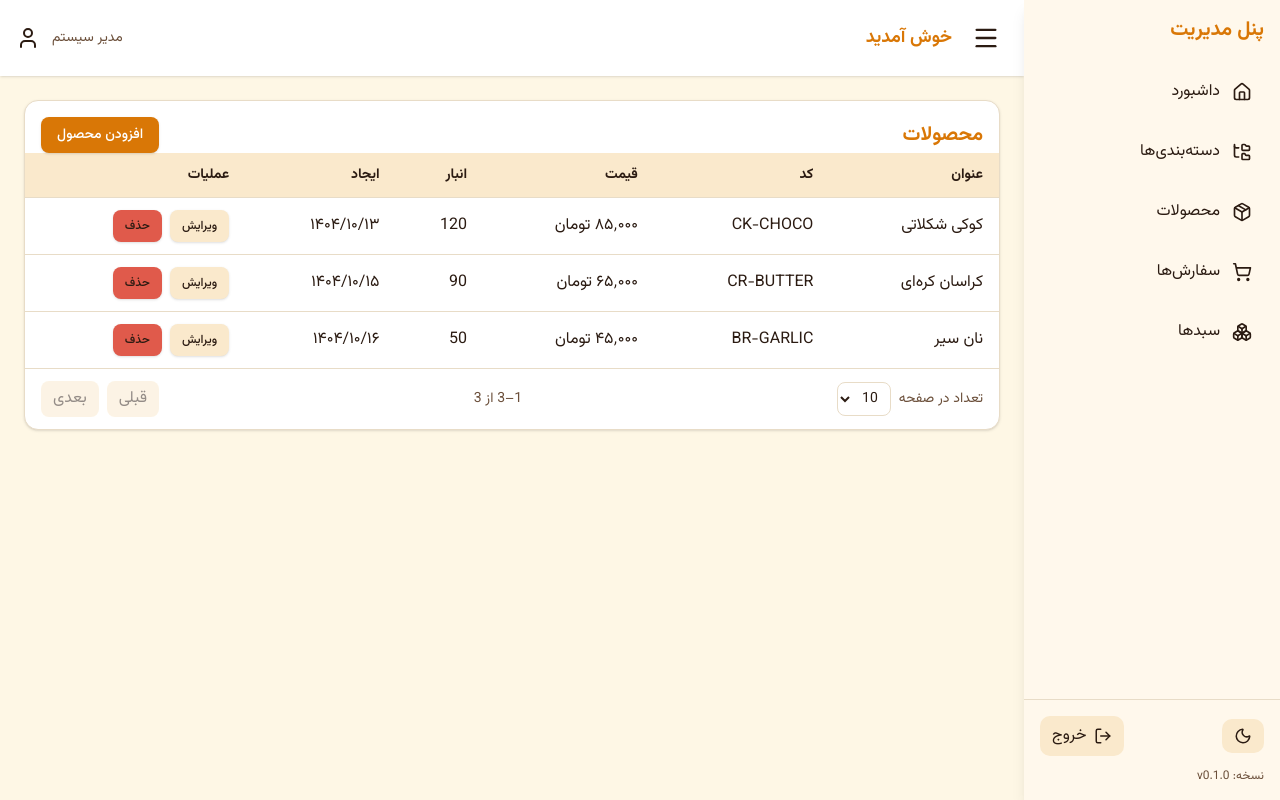
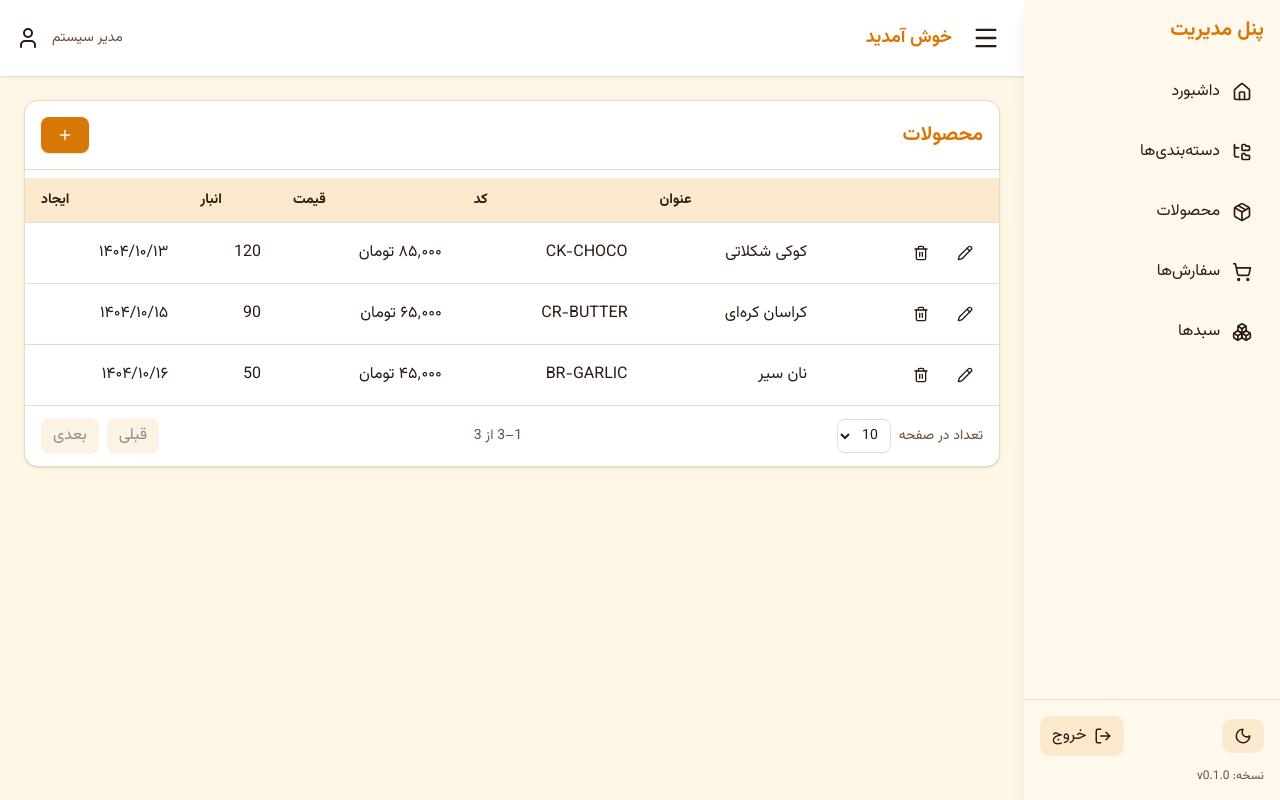
Before and after one commit to mspanadgoo/aknoon-backoffice-dashboard, a Next.js app: page /products in a window 1280 px wide. Built offline with nearby package versions, Linux system fonts and the light colour scheme.

Commit message:
feat(admin): add CRUD pages and improve data table layout
- Implement new category and product creation/edit pages
- Add navigation links from list pages to creation forms
- Enhance data table UI by making action column sticky and using icons
- Update root page to redirect based on auth token

```diff
--- /dev/null
+++ b/app/(admin)/categories/[id]/edit/page.tsx
@@ -0,0 +1,27 @@
+import { Card, CardContent, CardHeader, CardTitle } from "@/components/ui/card";
+import { Button } from "@/components/ui/button";
+import { Input } from "@/components/ui/input";
+import { Label } from "@/components/ui/label";
+
+export default function CategoryEditPage() {
+  return (
+    <div className="max-w-xl">
+      <Card>
+        <CardHeader>
+          <CardTitle className="text-primary">ویرایش دسته‌بندی</CardTitle>
+        </CardHeader>
+        <CardContent className="space-y-4">
+          <div className="space-y-2">
+            <Label htmlFor="title">عنوان</Label>
+            <Input id="title" placeholder="عنوان دسته‌بندی" />
+          </div>
+          <div className="space-y-2">
+            <Label htmlFor="slug">اسلاگ</Label>
+            <Input id="slug" placeholder="slug" />
+          </div>
+          <Button>ذخیره</Button>
+        </CardContent>
+      </Card>
+    </div>
+  );
+}
--- /dev/null
+++ b/app/(admin)/categories/new/page.tsx
@@ -0,0 +1,27 @@
+import { Card, CardContent, CardHeader, CardTitle } from "@/components/ui/card";
+import { Button } from "@/components/ui/button";
+import { Input } from "@/components/ui/input";
+import { Label } from "@/components/ui/label";
+
+export default function CategoryNewPage() {
+  return (
+    <div className="max-w-xl">
+      <Card>
+        <CardHeader>
+          <CardTitle className="text-primary">افزودن دسته‌بندی</CardTitle>
+        </CardHeader>
+        <CardContent className="space-y-4">
+          <div className="space-y-2">
+            <Label htmlFor="title">عنوان</Label>
+            <Input id="title" placeholder="عنوان دسته‌بندی" />
+          </div>
+          <div className="space-y-2">
+            <Label htmlFor="slug">اسلاگ</Label>
+            <Input id="slug" placeholder="slug" />
+          </div>
+          <Button>ثبت</Button>
+        </CardContent>
+      </Card>
+    </div>
+  );
+}
--- a/app/(admin)/categories/page.tsx
+++ b/app/(admin)/categories/page.tsx
@@ -1,6 +1,8 @@
 "use client";
+import Link from "next/link";
 import { Button } from "@/components/ui/button";
 import { DataTable } from "@/components/ui/data-table";
+import { Pencil, Trash2, Plus } from "lucide-react";
 
 type Category = {
   id: string;
@@ -38,11 +40,11 @@ const columns = [
 function RowActions(row: Category) {
   return (
     <div className="flex items-center gap-2">
-      <Button variant="secondary" size="sm">
-        ویرایش
+      <Button variant="ghost" size="icon" title="ویرایش">
+        <Pencil />
       </Button>
-      <Button variant="destructive" size="sm">
-        حذف
+      <Button variant="ghost" size="icon" title="حذف">
+        <Trash2 />
       </Button>
     </div>
   );
@@ -58,7 +60,11 @@ export default function CategoriesPage() {
         caption={
           <div className="flex items-center justify-between">
             <h2 className="text-xl font-bold text-primary">دسته‌بندی‌ها</h2>
-            <Button>افزودن دسته‌بندی</Button>
+            <Button asChild title="افزودن دسته‌بندی">
+              <Link href="/categories/new">
+                <Plus />
+              </Link>
+            </Button>
           </div>
         }
       />
--- /dev/null
+++ b/app/(admin)/products/[id]/edit/page.tsx
@@ -0,0 +1,31 @@
+import { Card, CardContent, CardHeader, CardTitle } from "@/components/ui/card";
+import { Button } from "@/components/ui/button";
+import { Input } from "@/components/ui/input";
+import { Label } from "@/components/ui/label";
+
+export default function ProductEditPage() {
+  return (
+    <div className="max-w-xl">
+      <Card>
+        <CardHeader>
+          <CardTitle className="text-primary">ویرایش محصول</CardTitle>
+        </CardHeader>
+        <CardContent className="space-y-4">
+          <div className="space-y-2">
+            <Label htmlFor="title">عنوان</Label>
+            <Input id="title" placeholder="عنوان محصول" />
+          </div>
+          <div className="space-y-2">
+            <Label htmlFor="sku">کد</Label>
+            <Input id="sku" placeholder="SKU" />
+          </div>
+          <div className="space-y-2">
+            <Label htmlFor="price">قیمت</Label>
+            <Input id="price" type="number" placeholder="قیمت" />
+          </div>
+          <Button>ذخیره</Button>
+        </CardContent>
+      </Card>
+    </div>
+  );
+}
--- /dev/null
+++ b/app/(admin)/products/new/page.tsx
@@ -0,0 +1,31 @@
+import { Card, CardContent, CardHeader, CardTitle } from "@/components/ui/card";
+import { Button } from "@/components/ui/button";
+import { Input } from "@/components/ui/input";
+import { Label } from "@/components/ui/label";
+
+export default function ProductNewPage() {
+  return (
+    <div className="max-w-xl">
+      <Card>
+        <CardHeader>
+          <CardTitle className="text-primary">افزودن محصول</CardTitle>
+        </CardHeader>
+        <CardContent className="space-y-4">
+          <div className="space-y-2">
+            <Label htmlFor="title">عنوان</Label>
+            <Input id="title" placeholder="عنوان محصول" />
+          </div>
+          <div className="space-y-2">
+            <Label htmlFor="sku">کد</Label>
+            <Input id="sku" placeholder="SKU" />
+          </div>
+          <div className="space-y-2">
+            <Label htmlFor="price">قیمت</Label>
+            <Input id="price" type="number" placeholder="قیمت" />
+          </div>
+          <Button>ثبت</Button>
+        </CardContent>
+      </Card>
+    </div>
+  );
+}
--- a/app/(admin)/products/page.tsx
+++ b/app/(admin)/products/page.tsx
@@ -1,6 +1,8 @@
- "use client";
+"use client";
+import Link from "next/link";
 import { Button } from "@/components/ui/button";
 import { DataTable } from "@/components/ui/data-table";
+import { Pencil, Trash2, Plus } from "lucide-react";
 
 type Product = {
   id: string;
@@ -12,9 +14,30 @@ type Product = {
 };
 
 const data: Product[] = [
-  { id: "p1", title: "کوکی شکلاتی", sku: "CK-CHOCO", price: 85000, stock: 120, createdAt: "2026-01-03" },
-  { id: "p2", title: "کراسان کره‌ای", sku: "CR-BUTTER", price: 65000, stock: 90, createdAt: "2026-01-05" },
-  { id: "p3", title: "نان سیر", sku: "BR-GARLIC", price: 45000, stock: 50, createdAt: "2026-01-06" },
+  {
+    id: "p1",
+    title: "کوکی شکلاتی",
+    sku: "CK-CHOCO",
+    price: 85000,
+    stock: 120,
+    createdAt: "2026-01-03",
+  },
+  {
+    id: "p2",
+    title: "کراسان کره‌ای",
+    sku: "CR-BUTTER",
+    price: 65000,
+    stock: 90,
+    createdAt: "2026-01-05",
+  },
+  {
+    id: "p3",
+    title: "نان سیر",
+    sku: "BR-GARLIC",
+    price: 45000,
+    stock: 50,
+    createdAt: "2026-01-06",
+  },
 ];
 
 const currency = (n: number) =>
@@ -25,14 +48,21 @@ const columns = [
   { header: "کد", accessor: (p: Product) => p.sku },
   { header: "قیمت", accessor: (p: Product) => currency(p.price) },
   { header: "انبار", accessor: (p: Product) => p.stock },
-  { header: "ایجاد", accessor: (p: Product) => new Date(p.createdAt).toLocaleDateString("fa-IR") },
+  {
+    header: "ایجاد",
+    accessor: (p: Product) => new Date(p.createdAt).toLocaleDateString("fa-IR"),
+  },
 ];
 
 function RowActions(row: Product) {
   return (
     <div className="flex items-center gap-2">
-      <Button variant="secondary" size="sm">ویرایش</Button>
-      <Button variant="destructive" size="sm">حذف</Button>
+      <Button variant="ghost" size="icon" title="ویرایش">
+        <Pencil />
+      </Button>
+      <Button variant="ghost" size="icon" title="حذف">
+        <Trash2 />
+      </Button>
     </div>
   );
 }
@@ -47,7 +77,11 @@ export default function ProductsPage() {
         caption={
           <div className="flex items-center justify-between">
             <h2 className="text-xl font-bold text-primary">محصولات</h2>
-            <Button>افزودن محصول</Button>
+            <Button asChild title="افزودن محصول">
+              <Link href="/products/new">
+                <Plus />
+              </Link>
+            </Button>
           </div>
         }
       />
--- /dev/null
+++ b/app/page.tsx
@@ -0,0 +1,12 @@
+import { cookies } from "next/headers";
+import { redirect } from "next/navigation";
+
+export default async function RootPage() {
+  const c = await cookies();
+  const token = c.get("auth_token")?.value;
+  if (token) {
+    redirect("/dashboard");
+  } else {
+    redirect("/login");
+  }
+}
--- a/components/ui/data-table.tsx
+++ b/components/ui/data-table.tsx
@@ -54,12 +54,12 @@ export function DataTable<TData>({
   const cols = React.useMemo(() => {
     if (!rowActions) return columns;
     return [
-      ...columns,
       {
         id: "__actions__",
-        header: "عملیات",
+        header: "",
         cell: (row) => rowActions(row),
       } as ColumnDef<TData>,
+      ...columns,
     ];
   }, [columns, rowActions]);
 
@@ -81,29 +81,44 @@ export function DataTable<TData>({
         className,
       )}
     >
-      {caption && <div className="px-4 pt-4">{caption}</div>}
+      {caption && <div className="px-4 py-4 border-b border-border mb-2">{caption}</div>}
       <div className="overflow-x-auto">
         <table className="w-full border-collapse">
           <thead className="bg-secondary text-secondary-foreground">
             <tr className="text-sm">
-              {cols.map((c, i) => (
-                <th key={c.id ?? i} className="px-4 py-3 text-start">
+              {cols.map((c, i) => {
+                const isActions = c.id === "__actions__" || (i === 0 && !!rowActions);
+                return (
+                  <th
+                    key={c.id ?? i}
+                    className={cn(
+                      "px-4 py-3 text-left",
+                      isActions && "sticky left-0 z-10 bg-secondary"
+                    )}
+                  >
                     {c.header}
                   </th>
-              ))}
+                );
+              })}
             </tr>
           </thead>
           <tbody>
             {pageRows.map((row, ri) => (
               <tr key={ri} className="border-t border-border">
-                {cols.map((c, ci) => (
+                {cols.map((c, ci) => {
+                  const isActions = c.id === "__actions__" || (ci === 0 && !!rowActions);
+                  return (
                     <td
                       key={(c.id ?? ci) as React.Key}
-                    className="px-4 py-3 align-middle"
+                      className={cn(
+                        "px-4 py-3 align-middle",
+                        isActions && "sticky left-0 bg-card"
+                      )}
                     >
                       {c.cell ? c.cell(row) : c.accessor ? c.accessor(row) : null}
                     </td>
-                ))}
+                  );
+                })}
               </tr>
             ))}
             {pageRows.length === 0 && (
```
Lines whose indentation alone changed are shown as unchanged.
